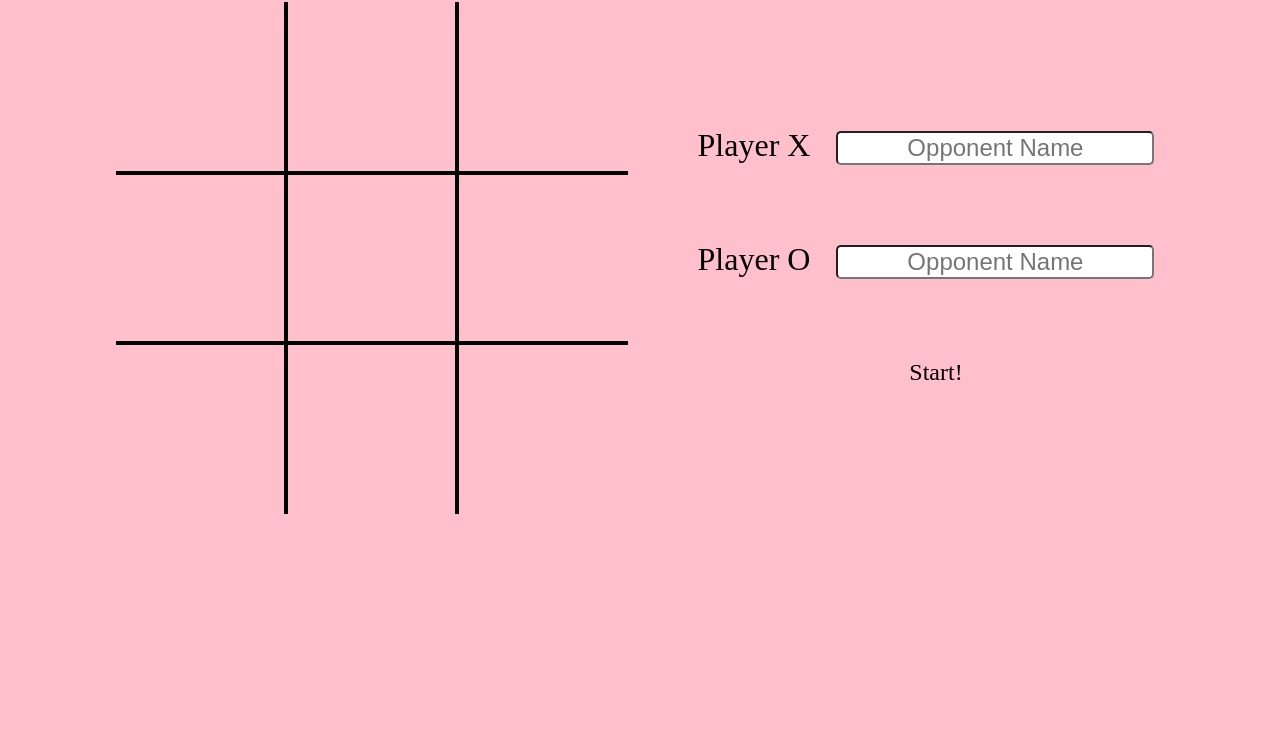
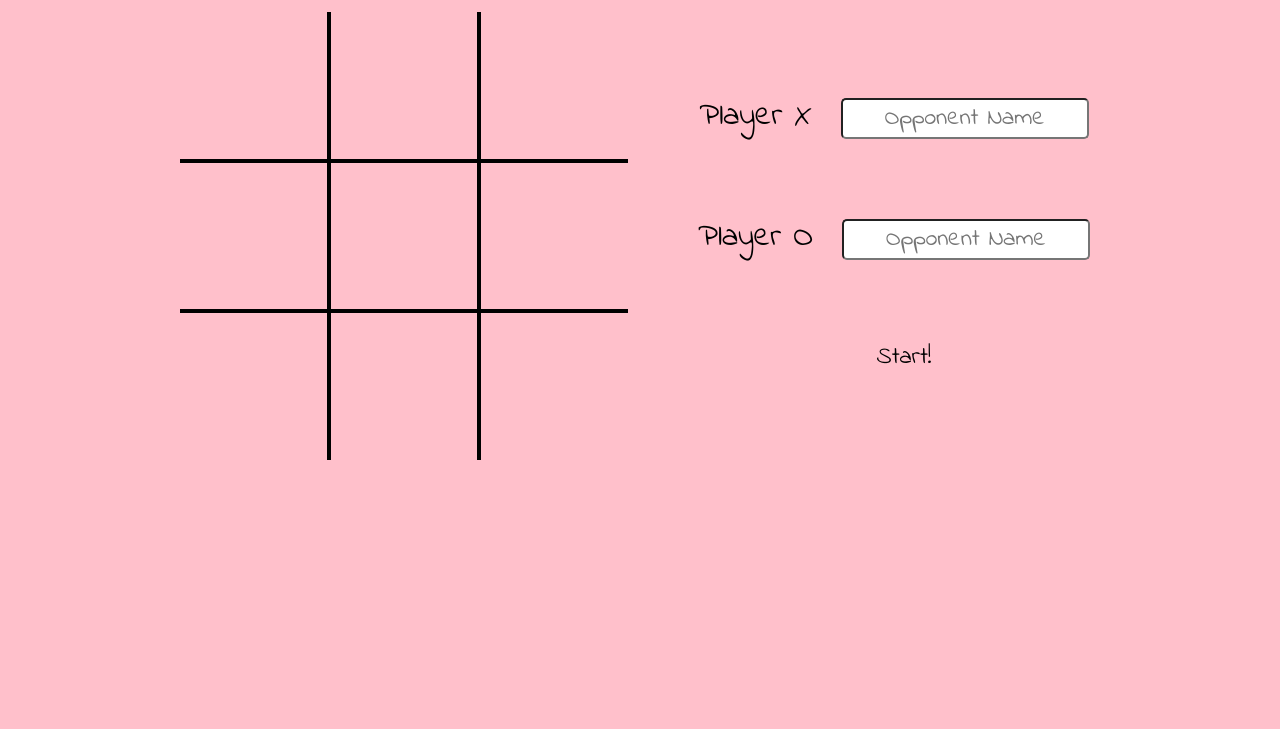
Before and after one commit to marissabellusci/tic-tac-toe, a plain HTML site: page index.html in a window 1280 px wide. Shown: the part 71-800 px from the top of the page. Drawn offline with Linux system fonts and the light colour scheme.

Commit message:
stylistic changes

```diff
--- a/index.html
+++ b/index.html
@@ -4,6 +4,8 @@
 <head>
   <meta charset="UTF-8">
   <link rel="stylesheet" href="style.css">
+  <link rel="preconnect" href="https://fonts.gstatic.com">
+<link href="https://fonts.googleapis.com/css2?family=Indie+Flower&display=swap" rel="stylesheet">
   <title>Tic-Tac-Toe</title>
   </head>
   <body>
--- a/style.css
+++ b/style.css
@@ -2,6 +2,7 @@ html {
     background-color: pink;
     width: 100%;
     height: 100%;
+    font-family: 'Indie Flower', cursive;
 }
 
 main{
@@ -24,8 +25,8 @@ h2 {
     display: grid;
     grid-template-columns: 1fr 1fr 1fr;
     grid-template-rows: 1fr 1fr 1fr;
-    width:40vw;
-    height:40vw;
+    width:35vw;
+    height:35vw;
 }
 
 .cell {
@@ -97,6 +98,7 @@ h2 {
 #player-form-button {
     min-width:fit-content;
     width: 8rem;
+    cursor: pointer;
 }
 
 #player-form {
@@ -113,6 +115,7 @@ h2 {
     font-size: 1.5rem;
     text-align: center;
     border-radius: 5px;
+    font-family: 'Indie Flower', cursive;
 }
 
 #player-form > div > label {
```
